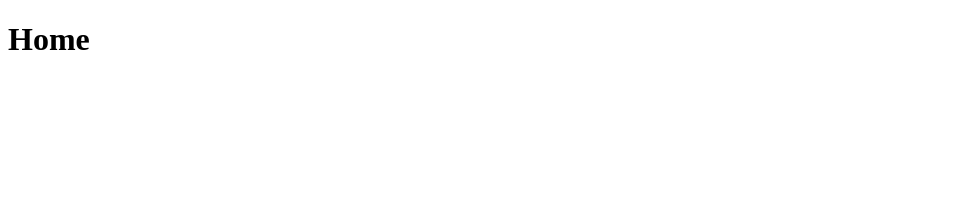
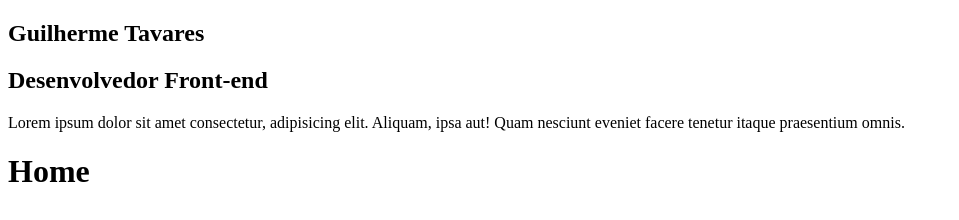
Before and after one commit to guilhermeomt/gatsby-blog-sample, a Gatsby site: page / in a window 1280 px wide. Shown: the whole page, without its empty margins (0-959 px from the left). Built offline with nearby package versions, Linux system fonts and the light colour scheme; Gatsby itself is replaced by a stand-in of ours.

Commit message:
add profile component

```diff
--- /dev/null
+++ b/src/components/Profile/index.js
@@ -0,0 +1,16 @@
+import React from "react";
+
+const Profile = () => {
+  return (
+    <div className="wrapper">
+      <h1>Guilherme Tavares</h1>
+      <h2>Desenvolvedor Front-end</h2>
+      <p>
+        Lorem ipsum dolor sit amet consectetur, adipisicing elit. Aliquam, ipsa
+        aut! Quam nesciunt eveniet facere tenetur itaque praesentium omnis.
+      </p>
+    </div>
+  );
+};
+
+export default Profile;
--- a/src/components/layout.js
+++ b/src/components/layout.js
@@ -1,9 +1,13 @@
 import * as React from "react";
 import PropTypes from "prop-types";
+import Profile from "./Profile";
 
 const Layout = ({ children }) => {
   return (
     <>
+      <aside>
+        <Profile />
+      </aside>
       <main>{children}</main>
     </>
   );
```
